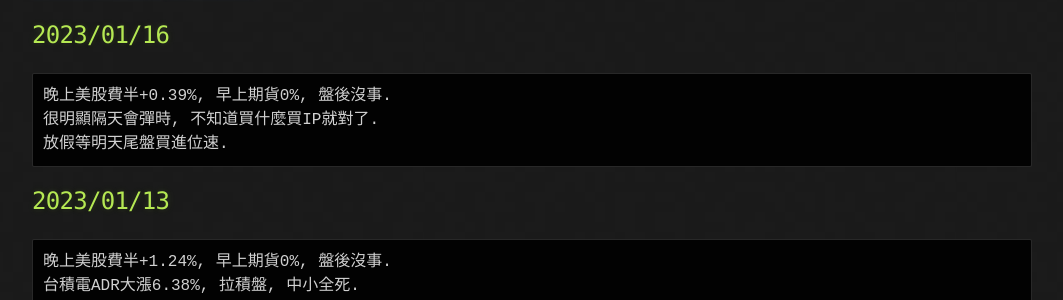
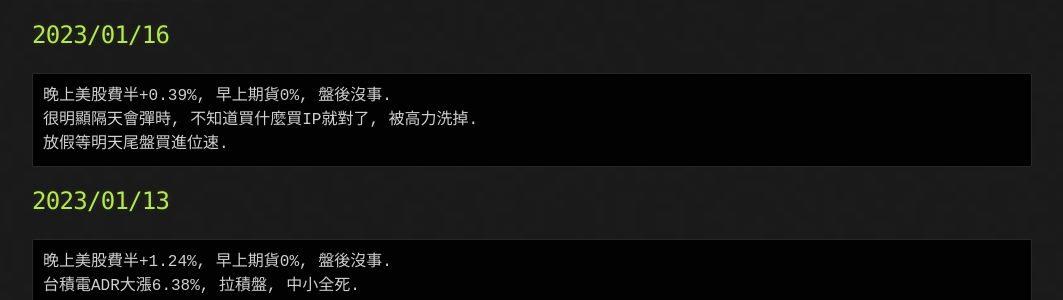
Before and after one commit to lepg5487/Stock_God, a Jekyll site: the page built from index.md, in a window 1280 px wide and 900 px high, scrolled down 428 px. Shown: the part 173-473 px from the top of the window, without its empty margins (108-1171 px from the left). Built offline with Jekyll 4.4.1, drawn with Linux system fonts in a browser that asks for light colours; our own code applies the rules of GitHub Pages for plain Markdown files.

Commit message:
Update index.md

````diff
--- a/index.md
+++ b/index.md
@@ -23,7 +23,7 @@ layout: testlayouts
 ## 2023/01/16
 ```
 晚上美股費半+0.39%, 早上期貨0%, 盤後沒事.
-很明顯隔天會彈時, 不知道買什麼買IP就對了.
+很明顯隔天會彈時, 不知道買什麼買IP就對了, 被高力洗掉.
 放假等明天尾盤買進位速.
 ```
 
````
